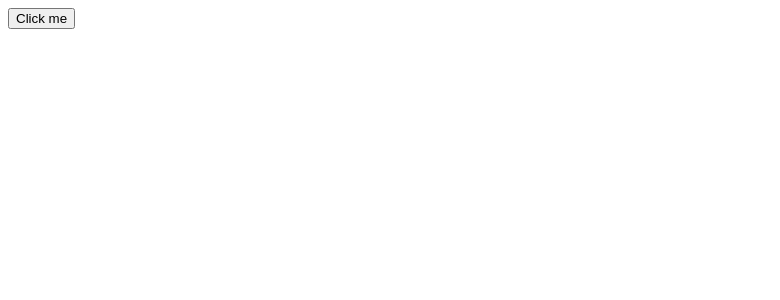
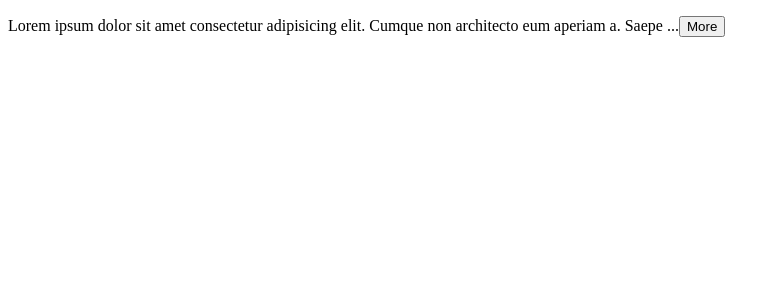
Before and after one commit to Jdubstep1357/React, a React (Vite) app: page / in a window 1280 px wide. Shown: the top 300 px of the page, without its empty margins (0-780 px from the left). Built offline with nearby package versions, Linux system fonts and the light colour scheme.

Commit message:
13_Managing_Component_State_Exercise-Building_ExpandableText_Component

```diff
--- a/src/App.tsx
+++ b/src/App.tsx
@@ -58,30 +58,26 @@
 */
 
 import { useState } from "react";
+import ExpandableText from "./components/ExpandableText";
+
+// Lorem100 generates 100 words of lorem ipsum
 
 function App() {
-  const [cart, setCart] = useState({
-    discount: 0.1,
-    items: [
-      { id: 1, title: "Product 1", quantity: 1 },
-      { id: 2, title: "Product 2", quantity: 2 },
-    ],
-  });
-
-  const handleClick = () => {
-    //  when user clicks button, change quantty of id 1 to 2
-    // if item = id of 1, change quantity to plus one, otherwise return original item
-    setCart({
-      ...cart,
-      items: cart.items.map((item) =>
-        item.id === 1 ? { ...item, quantity: item.quantity + 1 } : item,
-      ),
-    });
-  };
-
   return (
     <div>
-      <button onClick={handleClick}>Click me</button>
+      <ExpandableText>
+        Lorem ipsum dolor sit amet consectetur adipisicing elit. Cumque non
+        architecto eum aperiam a. Saepe atque ipsam recusandae nihil, neque
+        doloremque sequi illo expedita adipisci facere ea eaque. Eius officiis
+        sapiente suscipit soluta corporis voluptas deserunt sequi minus velit
+        cupiditate sit unde excepturi deleniti libero, modi temporibus. Eos
+        eveniet ad natus veniam delectus aliquam! Tempore asperiores natus vitae
+        optio eaque beatae suscipit aut laudantium rem, officia perspiciatis
+        vero eveniet quaerat quidem consectetur voluptas. Dignissimos, aliquam?
+        Ea ullam laboriosam officiis minima corporis, nemo nulla ipsa mollitia
+        officia unde earum quas, impedit itaque dignissimos ducimus maiores
+        alias, quam perspiciatis atque esse explicabo.
+      </ExpandableText>
     </div>
   );
 }
--- /dev/null
+++ b/src/components/ExpandableText.tsx
@@ -0,0 +1,28 @@
+import React from "react";
+import { useState } from "react";
+
+interface Props {
+  children: string;
+  maxChars?: number;
+}
+
+const ExpandableText = ({ children, maxChars = 100 }: Props) => {
+  const [isExpanded, setExpanded] = useState(false);
+
+  if (children.length <= maxChars) return <p>{children}</p>;
+
+  const text = isExpanded ? children : children.substring(0, maxChars);
+
+  return (
+    <div>
+      <p>
+        {text}...
+        <button onClick={() => setExpanded(!isExpanded)}>
+          {isExpanded ? "Less" : "More"}
+        </button>
+      </p>
+    </div>
+  );
+};
+
+export default ExpandableText;
```
